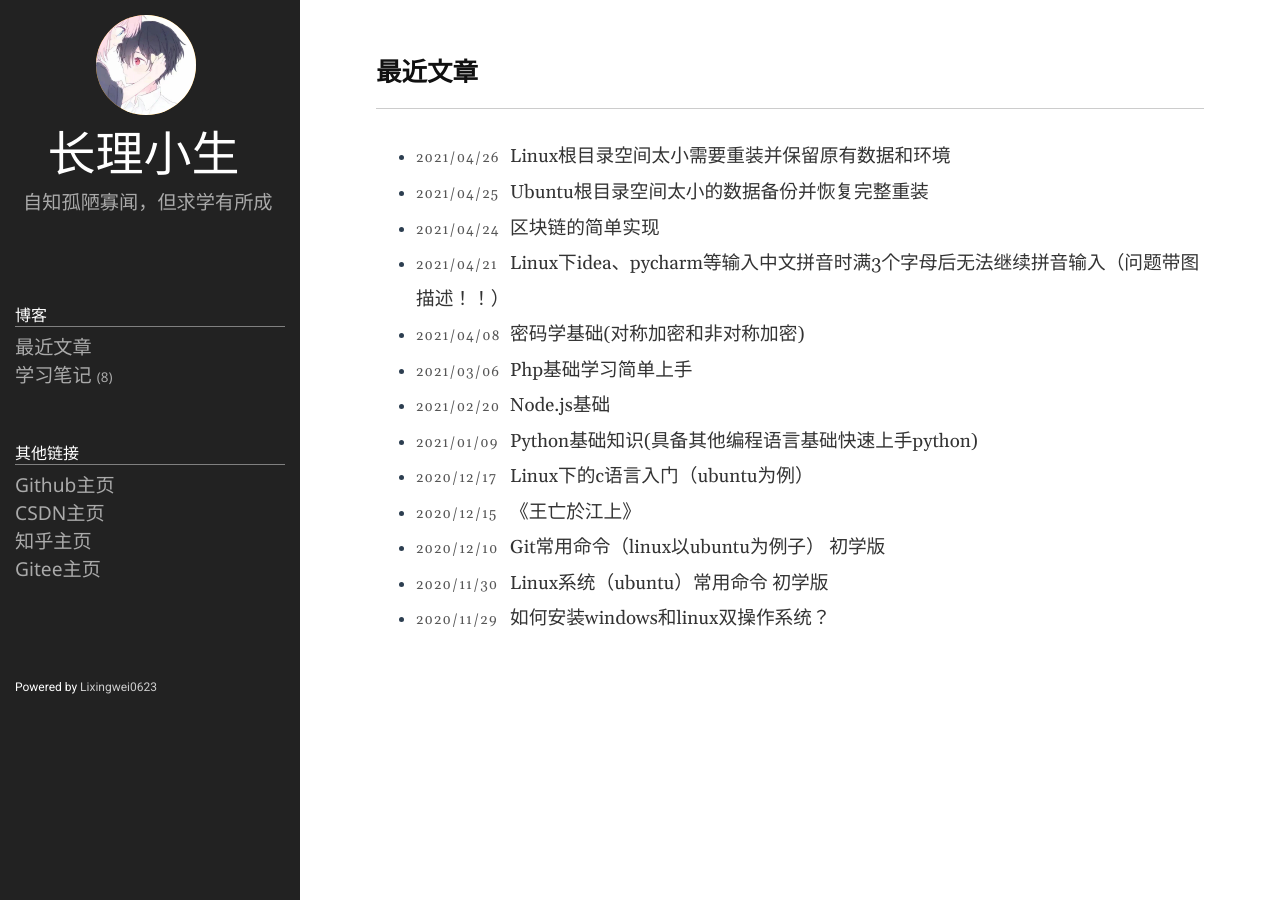
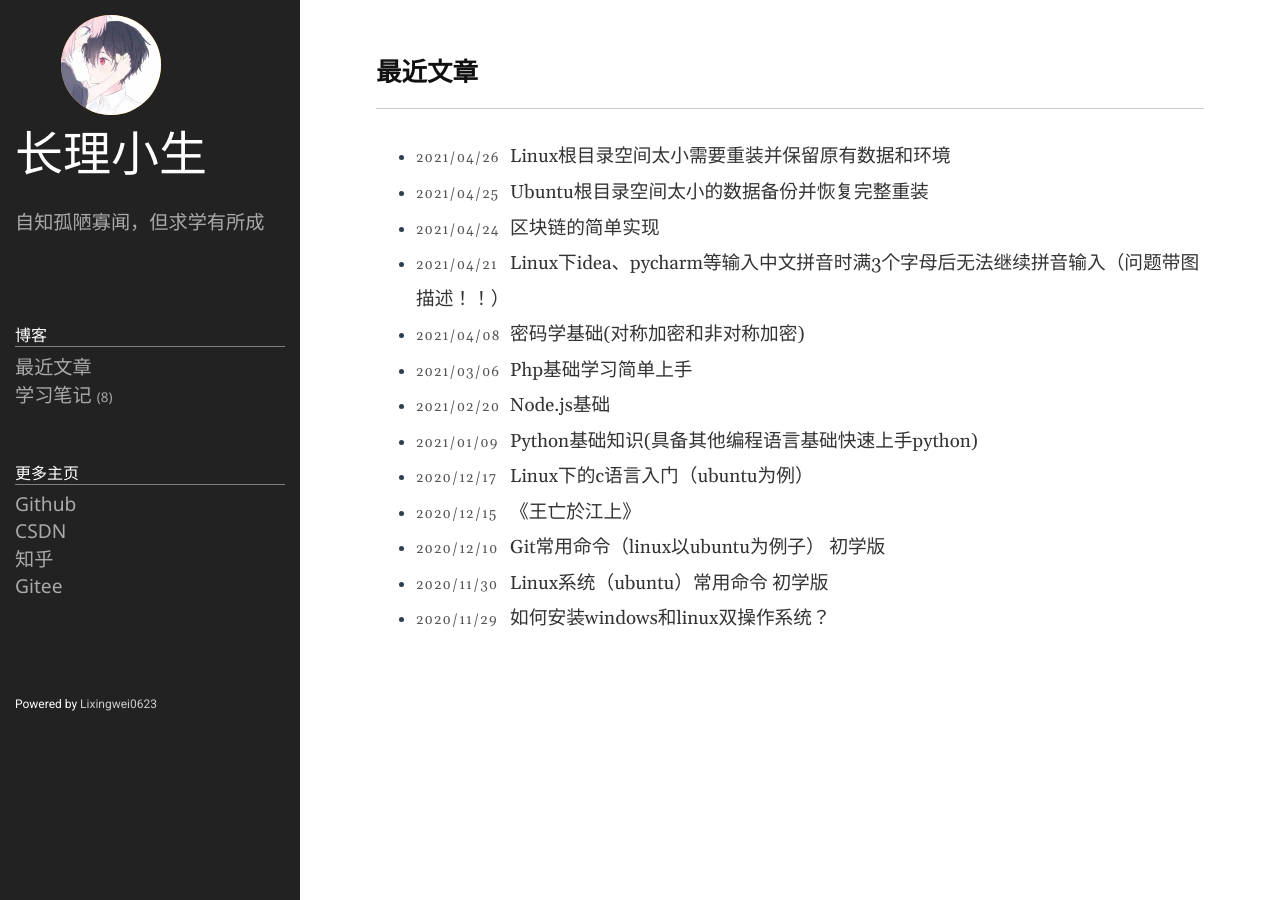
Before and after one commit to Lixingwei0623/Lixingwei0623.github.io, a Jekyll site: the page built from index.md, in a window 1280 px wide. Built offline with Jekyll 4.4.1, drawn with Linux system fonts in a browser that asks for light colours.

Commit message:
导航栏调整适配移动端

```diff
--- a/_includes/sidebar.html
+++ b/_includes/sidebar.html
@@ -1,11 +1,11 @@
 <div class="sidebar-item sidebar-header">
-	<div style="border-radius: 50%;width:100px;height:100px;background-color:orange;margin-left:30%;">
+	<div style="border-radius: 50%;width:100px;height:100px;background-color:orange;margin-left:17%;">
 		<img src="/public/img/profile.jpg" alt="lxw" width="100%" height="100%" style="border-radius: 50%;">
 	</div>
 	<div class='sidebar-brand' style="width: 100%;">
-		<a href="/about/" style="margin-left: 12%;">{{ site.title }}</a>
+		<a href="/about/">{{ site.title }}</a>
 	</div>
-	<p class="lead" style="margin-left: 3%;">{{ site.description }}</p>
+	<p class="lead" style="margin-top: 20px;">{{ site.description }}</p>
 	{%- if social.github -%}
 		<a rel="me" href="https://github.com/{{ social.github | cgi_escape | escape }}" title="{{ social.github | escape }}">
 			<svg class="svg-icon grey">
@@ -40,25 +40,25 @@
 
 <div class="sidebar-item sidebar-nav">
 	<ul class="nav">
-		<li class="nav-title">其他链接</li>
+		<li class="nav-title">更多主页</li>
 		<li>
 			<a class="nav-item" href="https://github.com/Lixingwei0623">
-				github主页
+				github
 			</a>
 		</li>
 		<li>
 			<a class="nav-item" href="https://blog.csdn.net/qq_43289711">
-				CSDN主页
+				CSDN
 			</a>
 		</li>
 		<li>
 			<a class="nav-item" href="https://www.zhihu.com/people/li-shang-24-38-74">
-				知乎主页
+				知乎
 			</a>
 		</li>
 		<li>
 			<a class="nav-item" href="https://gitee.com/li-xingwei">
-				gitee主页
+				gitee
 			</a>
 		</li>
 
```
